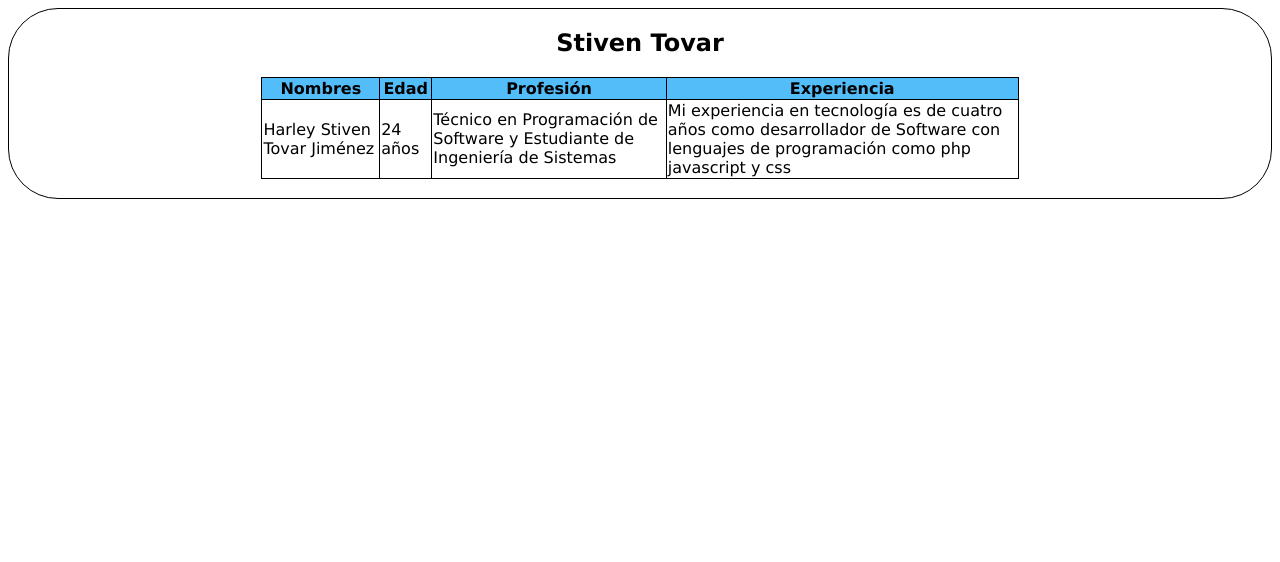
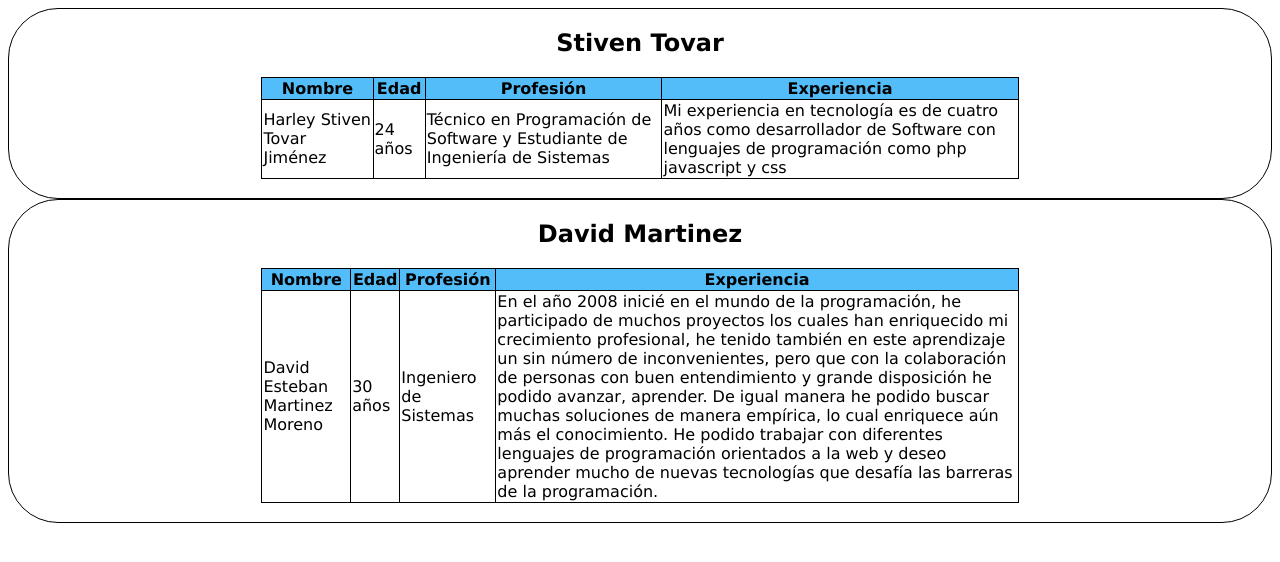
Before and after one commit to StivenTJ/Grupo_13_TareaUnidad-2, a plain HTML site: page index.html in a window 1280 px wide. Drawn offline with Linux system fonts and the light colour scheme.

Commit message:
Aporte de David Martinez

```diff
--- a/index.html
+++ b/index.html
@@ -32,7 +32,7 @@
         <center>
             <table style="width: 60%; border-collapse: collapse;">
                 <tr style="background-color: #53BDFA;">
-                    <th>Nombres</th>
+                    <th>Nombre</th>
                     <th>Edad</th>
                     <th>Profesión</th>
                     <th>Experiencia</th>
@@ -47,6 +47,28 @@
         </center>
 
     </section>
+
+    <section id="DavidMartinez" style="border: 1px solid; border-radius: 50px;">
+        <h1 style="text-align: center;">David Martinez</h1>
+        <p></p>
+        <center>
+            <table style="width: 60%; border-collapse: collapse;">
+                <tr style="background-color: #53BDFA;">
+                    <th>Nombre</th>
+                    <th>Edad</th>
+                    <th>Profesión</th>
+                    <th>Experiencia</th>
+                </tr>
+                <tr>
+                    <td>David Esteban Martinez Moreno</td>
+                    <td>30 años</td>
+                    <td>Ingeniero de Sistemas</td>
+                    <td>En el año 2008 inicié en el mundo de la programación, he participado de muchos proyectos los cuales han enriquecido mi crecimiento profesional, he tenido también en este aprendizaje un sin número de inconvenientes, pero que con la colaboración de personas con buen entendimiento y grande disposición he podido avanzar, aprender. De igual manera he podido buscar muchas soluciones de manera empírica, lo cual enriquece aún más el conocimiento. He podido trabajar con diferentes lenguajes de programación orientados a la web y deseo aprender mucho de nuevas tecnologías que desafía las barreras de la programación.</td>
+                </tr>
+            </table><br>
+        </center>
+
+    </section>
 </body>
 
 </html>
```
